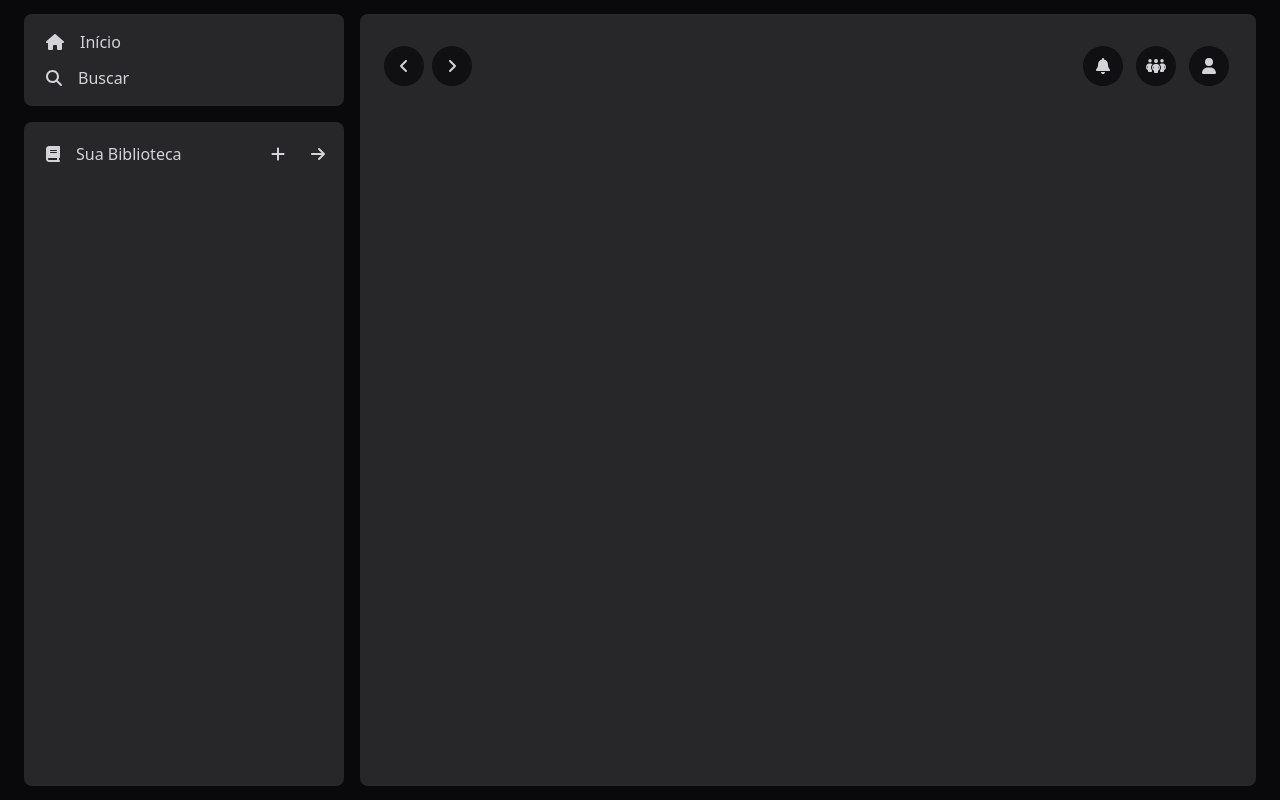
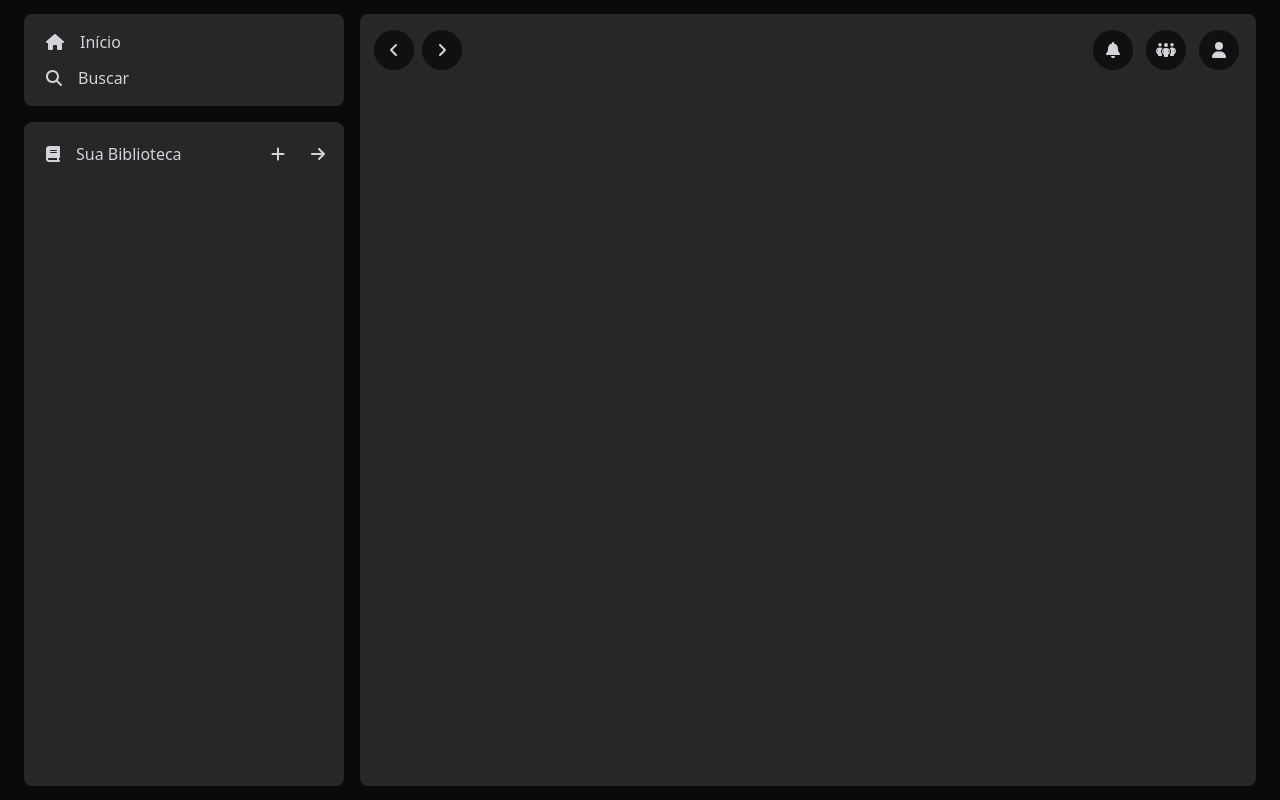
Before and after one commit to lcsferreira/spotify-clone-frontend, a React (Create React App) app: page / in a window 1280 px wide. Built offline with nearby package versions, Linux system fonts and the light colour scheme.

Commit message:
refactor: add better nav style

```diff
--- a/src/components/Navigation/Navigation.tsx
+++ b/src/components/Navigation/Navigation.tsx
@@ -25,7 +25,7 @@ export function Navigation({ isSearching }: NavigationProps) {
   }
 
   return (
-    <nav className="w-full flex justify-between bg-transparent px-2.5 py-4 h-20rounded-lg">
+    <nav className="w-full flex justify-between bg-transparent h-20rounded-lg">
       <div className="w-24">
         <ul className="flex justify-around">
           <li>
```
